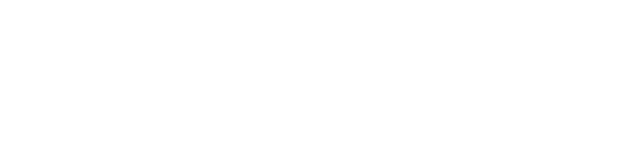
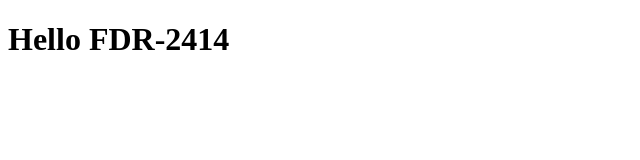
Before and after one commit to thealamindev/fdr-2414, a plain HTML site: page index.html in a window 1280 px wide. Shown: the whole page, without its empty margins (0-640 px from the left). Drawn offline with Linux system fonts and the light colour scheme.

Commit message:
add a new h1

```diff
--- a/index.html
+++ b/index.html
@@ -6,7 +6,7 @@
     <title>Class #27</title>
 </head>
 <body>
-
+<h1>Hello FDR-2414</h1>
     <script src="js/script.js"></script>
 </body>
 </html>
```
